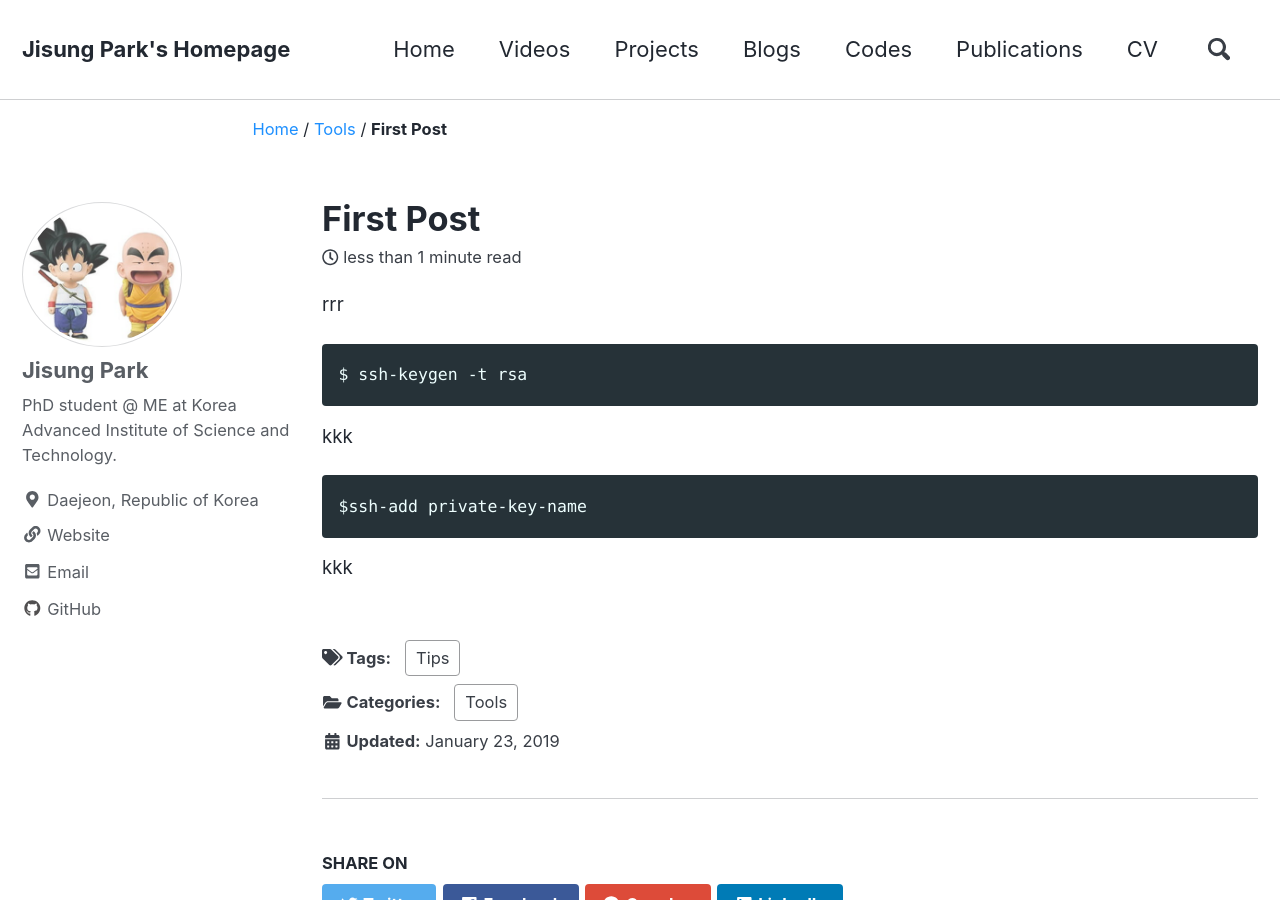
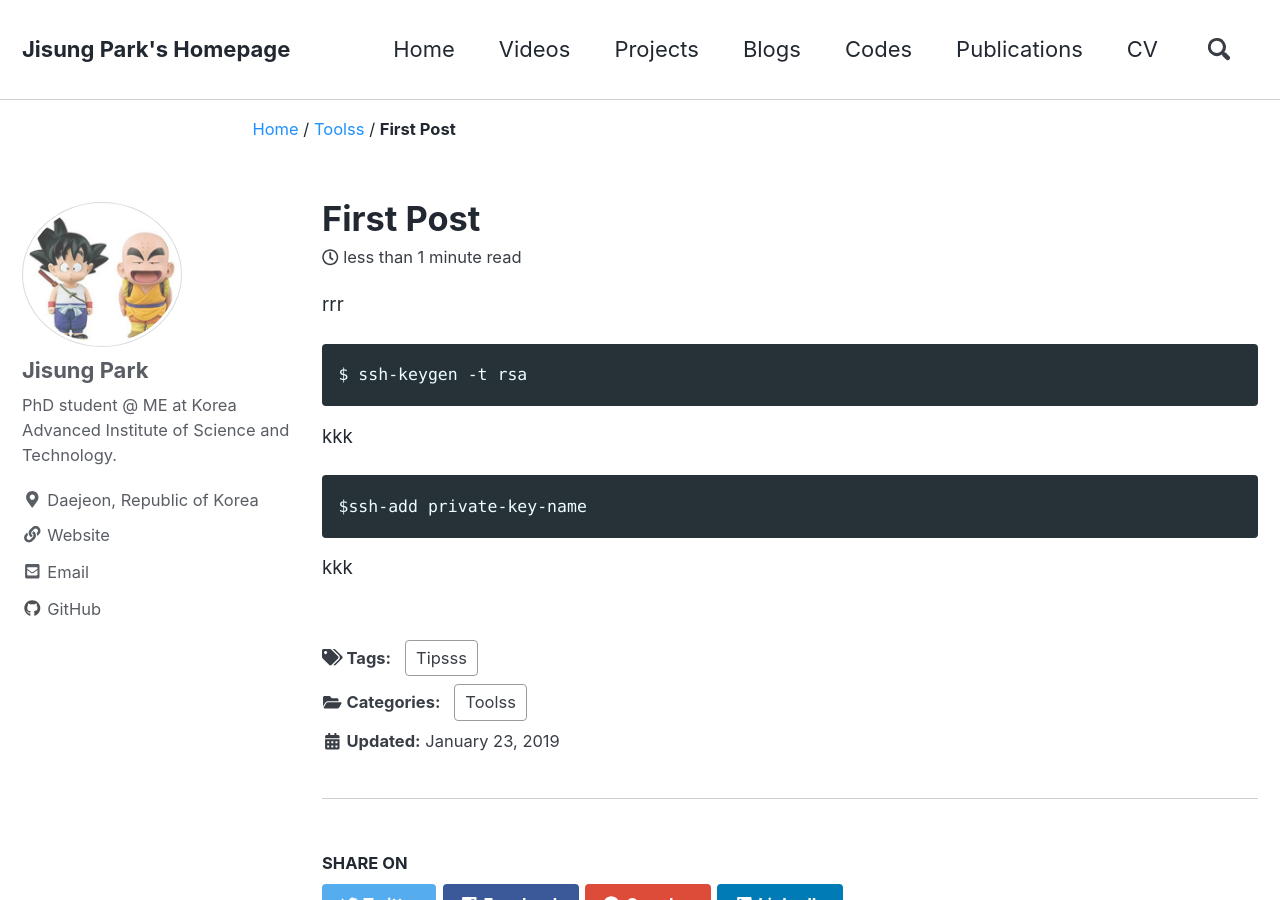
Before and after one commit to tesschin/kaist-jisungpark.github.io, a Jekyll site: the page built from _posts/2019-01-23-first-post.md, in a window 1280 px wide and 900 px high. Built offline with Jekyll 4.4.1, drawn with Linux system fonts in a browser that asks for light colours; nearby versions of some CDN libraries.

Commit message:
Update 2019-01-23-first-post.md

```diff
--- a/_posts/2019-01-23-first-post.md
+++ b/_posts/2019-01-23-first-post.md
@@ -2,9 +2,9 @@
 published: true
 classes: wide
 categories:
-  - Tools
+  - Toolss
 tags:
-  - Tips
+  - Tipsss
 ---
 
 rrr
```
